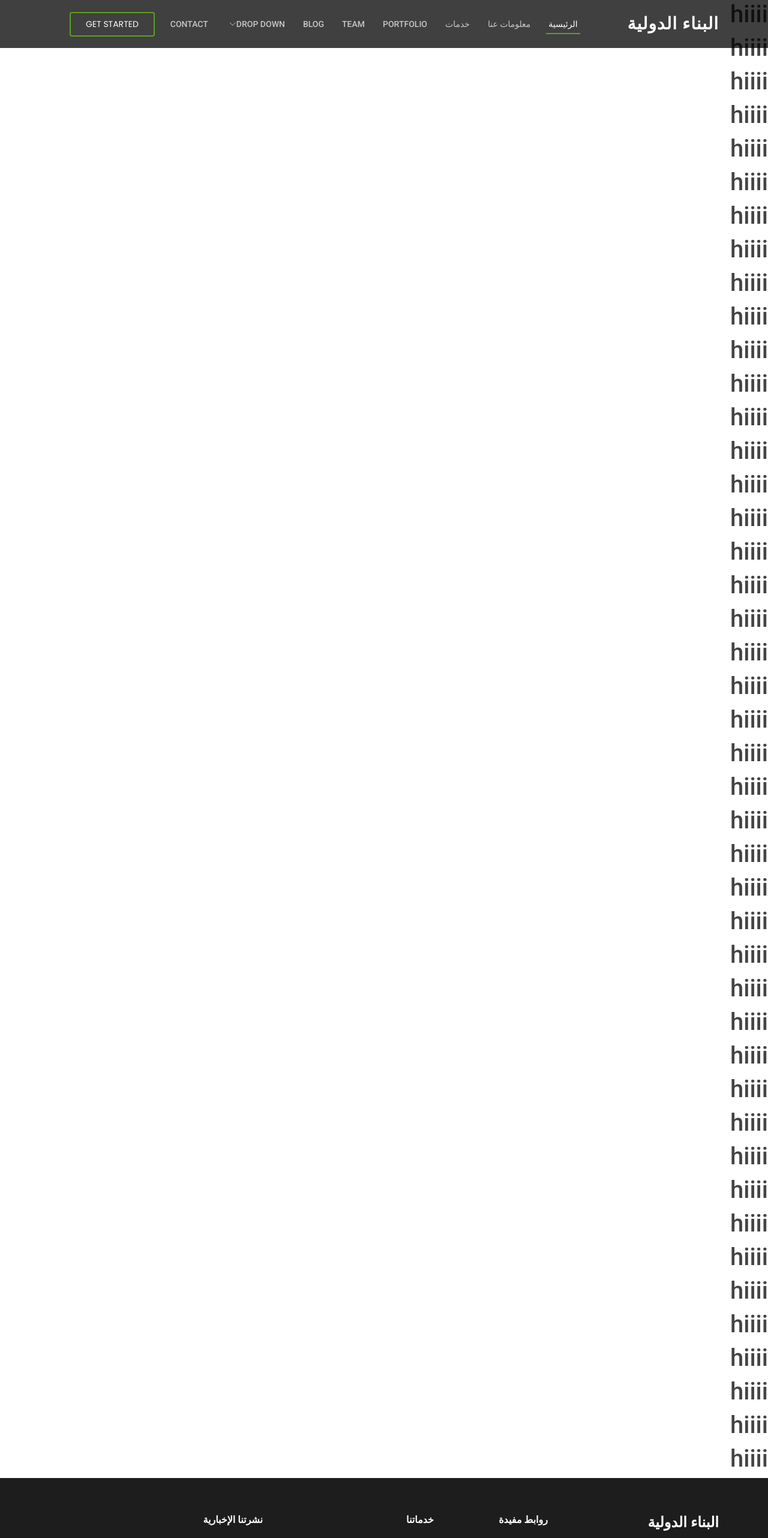
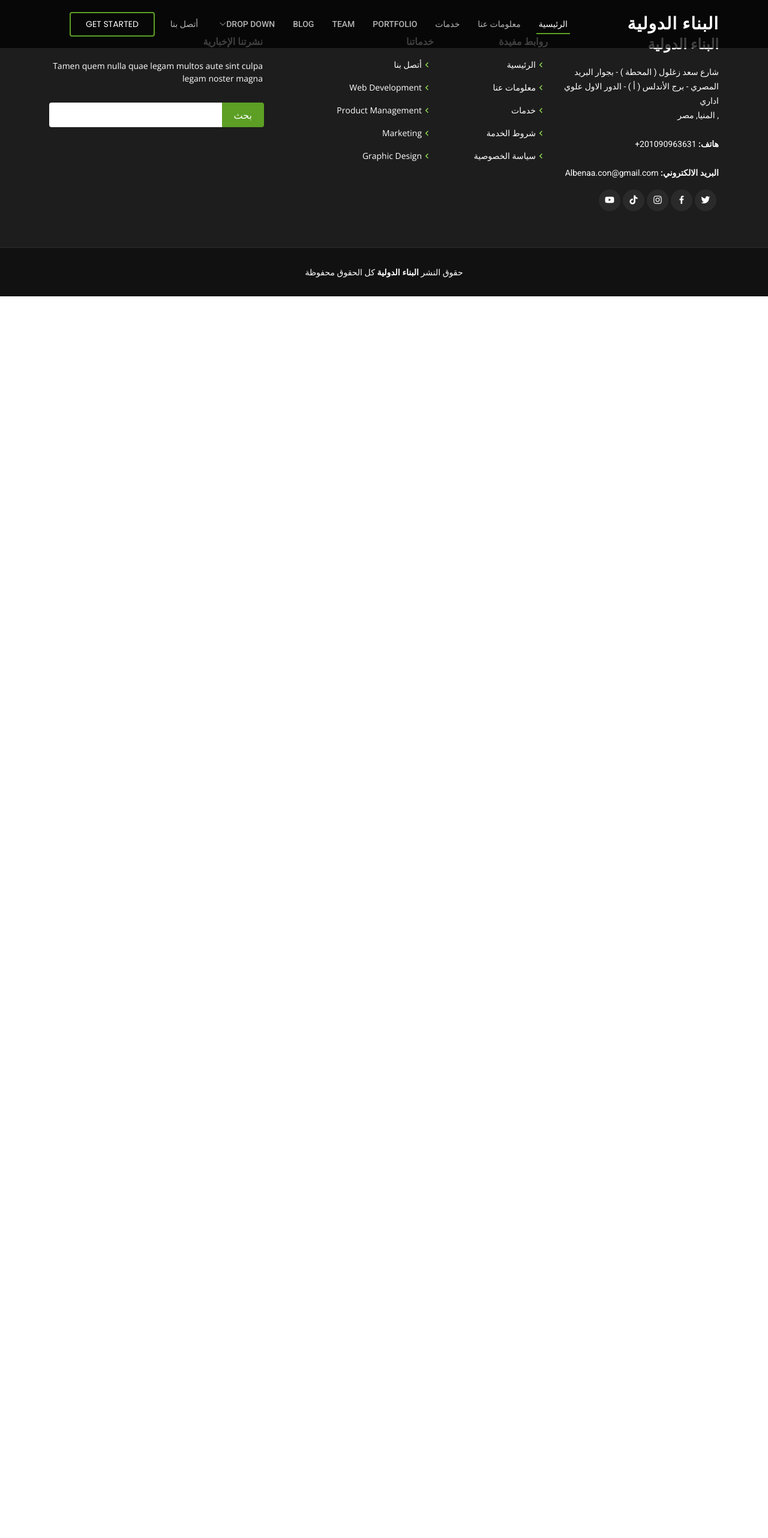
Before and after one commit to haidy-ismail/Courses, an Angular app: page / in a window 1280 px wide. Shown: the top 2564 px of the page at 60% size. After the commit the page ends 800 px from the top, so only its background shows below. Built offline with nearby package versions, Linux system fonts and the light colour scheme.

Commit message:
ContactUs

```diff
--- a/src/app/app-routing.module.ts
+++ b/src/app/app-routing.module.ts
@@ -1,7 +1,10 @@
 import { NgModule } from '@angular/core';
 import { RouterModule, Routes } from '@angular/router';
+import { ContactComponent } from './components/contact/contact.component';
 
-const routes: Routes = [];
+const routes: Routes = [
+  {path:'contact',component:ContactComponent}
+];
 
 @NgModule({
   imports: [RouterModule.forRoot(routes)],
--- a/src/app/app.component.css
+++ b/src/app/app.component.css
@@ -1,3 +1,3 @@
 body {
-    direction: rtl; /* Set the default direction of the text to right-to-left */
+    direction: rtl;
   }
--- a/src/app/app.component.html
+++ b/src/app/app.component.html
@@ -1,51 +1,7 @@
 <app-header></app-header>
 
+
 <router-outlet></router-outlet>
-
-<h1>hiiii</h1>
-<h1>hiiii</h1>
-<h1>hiiii</h1>
-<h1>hiiii</h1>
-<h1>hiiii</h1>
-<h1>hiiii</h1>
-<h1>hiiii</h1>
-<h1>hiiii</h1>
-<h1>hiiii</h1>
-<h1>hiiii</h1>
-<h1>hiiii</h1>
-<h1>hiiii</h1>
-<h1>hiiii</h1>
-<h1>hiiii</h1>
-<h1>hiiii</h1>
-<h1>hiiii</h1>
-<h1>hiiii</h1>
-<h1>hiiii</h1>
-<h1>hiiii</h1>
-<h1>hiiii</h1>
-<h1>hiiii</h1>
-<h1>hiiii</h1>
-<h1>hiiii</h1>
-<h1>hiiii</h1>
-<h1>hiiii</h1>
-<h1>hiiii</h1>
-<h1>hiiii</h1>
-<h1>hiiii</h1>
-<h1>hiiii</h1>
-<h1>hiiii</h1>
-<h1>hiiii</h1>
-<h1>hiiii</h1>
-<h1>hiiii</h1>
-<h1>hiiii</h1>
-<h1>hiiii</h1>
-<h1>hiiii</h1>
-<h1>hiiii</h1>
-<h1>hiiii</h1>
-<h1>hiiii</h1>
-<h1>hiiii</h1>
-<h1>hiiii</h1>
-<h1>hiiii</h1>
-<h1>hiiii</h1>
-<h1>hiiii</h1>
 
 
 
--- a/src/app/app.module.ts
+++ b/src/app/app.module.ts
@@ -5,12 +5,14 @@ import { AppRoutingModule } from './app-routing.module';
 import { AppComponent } from './app.component';
 import { HeaderComponent } from './shared/header/header.component';
 import { FooterComponent } from './shared/footer/footer.component';
+import { ContactComponent } from './components/contact/contact.component';
 
 @NgModule({
   declarations: [
     AppComponent,
     HeaderComponent,
-    FooterComponent
+    FooterComponent,
+    ContactComponent
   ],
   imports: [
     BrowserModule,
--- /dev/null
+++ b/src/app/components/contact/contact.component.css
@@ -0,0 +1,32 @@
+#contact{
+  margin-top: 80px;
+  background-color: #f1f1f1;
+}
+
+.my-shadow {
+    position: absolute;
+    top: 16%;
+    color: rgba(0, 0, 0, 0.05);
+    left: 0;
+    right: 0;
+    z-index: 1;
+    font-weight: 700;
+    font-size: 52px;
+    text-transform: uppercase;
+    line-height: 1;
+  }
+
+  .contact  i {
+    font-size: 48px;
+    display: inline-block;
+    margin-bottom: 10px;
+    color: #5c9f24;
+  }
+
+  .contact  h3 {
+    font-size: 18px;
+    margin-bottom: 15px;
+    font-weight: bold;
+    text-transform: uppercase;
+    color: #999;
+  }
--- /dev/null
+++ b/src/app/components/contact/contact.component.html
@@ -0,0 +1,82 @@
+
+
+
+<section id="contact" class="contact section-bg" >
+
+    <div class="container section-title" data-aos="fade-up">
+      <span class="my-shadow">أتصل بنا</span>
+      <h2 class="">أتصل بنا</h2>
+      <p>شركة البناء الدولية للإستثمار و التنمية شركة مساهمة مصرية #الإستثمار_في_حب_مصر🇪🇬</p>
+    </div>
+    <div class="container" data-aos="fade-up" data-aos-delay="100">
+
+      <div class="row gy-4">
+
+        <div class="col-lg-6 my-bg" >
+          <div class="info-item d-flex flex-column justify-content-center align-items-center " data-aos="fade-up" data-aos-delay="200">
+            <i class="bi bi-geo-alt"></i>
+            <h3>العنوان</h3>
+            <p>شارع سعد زغلول ( المحطة ) - بجوار البريد المصري - برج الأندلس ( أ ) - الدور الاول علوي اداري,المنياو مصر.</p>
+          </div>
+        </div><!-- End Info Item -->
+
+        <div class="col-lg-3 col-md-6 my-bg">
+          <div class="info-item d-flex flex-column justify-content-center align-items-center" data-aos="fade-up" data-aos-delay="300">
+            <i class="bi bi-telephone"></i>
+            <h3>بيانات الاتصال</h3>
+            <p>201090963631+</p>
+          </div>
+        </div><!-- End Info Item -->
+
+        <div class="col-lg-3 col-md-6 my-bg">
+          <div class="info-item d-flex flex-column justify-content-center align-items-center" data-aos="fade-up" data-aos-delay="400">
+            <i class="bi bi-envelope"></i>
+            <h3>البريد الالكتروني</h3>
+            <p>Albenaa.con@gmail.com</p>
+          </div>
+        </div><!-- End Info Item -->
+
+      </div>
+
+      <div class="row gy-4 mt-1">
+        <div class="col-lg-6" data-aos="fade-up" data-aos-delay="300">
+            <iframe src="https://www.google.com/maps/embed?pb=!1m18!1m12!1m3!1d28156.428379145927!2d30.790957225683595!3d28.09915799999999!2m3!1f0!2f0!3f0!3m2!1i1024!2i768!4f13.1!3m3!1m2!1s0x145b2568599f5181%3A0xe30c54aafde7ac93!2z2YXYsdmD2LIg2KfZhNio2YbYp9ihINin2YTYr9mI2YTZiiDZhNmE2K_Ysdin2LPYp9iqINin2YTZhdiq2LfZiNix2Kkg2YjYp9mE2KrYr9ix2YrYqA!5e0!3m2!1sar!2seg!4v1711597978438!5m2!1sar!2seg" width="600" height="450" style="border:0;" allowfullscreen="" loading="lazy" referrerpolicy="no-referrer-when-downgrade"></iframe>
+        </div><!-- End Google Maps -->
+
+        <div class="col-lg-6">
+          <form action="" method="post" class="php-email-form" data-aos="fade-up" data-aos-delay="400">
+            <div class="row gy-4">
+
+              <div class="col-md-6">
+                <input type="text" name="name" class="form-control" placeholder="الاسم" required="">
+              </div>
+
+              <div class="col-md-6 ">
+                <input type="email" class="form-control" name="email" placeholder="البريد الالكتروني" required="">
+              </div>
+
+              <div class="col-md-12">
+                <input type="text" class="form-control" name="subject" placeholder="الموضوع" required="">
+              </div>
+
+              <div class="col-md-12">
+                <textarea class="form-control" name="message" rows="6" placeholder="الرسالة" required=""></textarea>
+              </div>
+
+              <div class="col-md-12 text-center">
+                <div class="loading">تحميل</div>
+                <div class="error-message">هذا الحقل اجباري</div>
+                <div class="sent-message">تم ارسال رسالتك. شكرًا لك!</div>
+
+                <button type="submit">ارسال</button>
+              </div>
+
+            </div>
+          </form>
+        </div>
+
+      </div>
+
+    </div>
+
+  </section>
--- a/src/app/shared/footer/footer.component.html
+++ b/src/app/shared/footer/footer.component.html
@@ -10,7 +10,7 @@
                 شارع سعد زغلول ( المحطة ) -
                  بجوار البريد المصري - برج الأندلس ( أ ) - الدور الاول علوي اداري  <br>
                  , المنيا, مصر<br><br>
-                <strong>هاتف:</strong> +201090963631<br><br>
+                <strong>هاتف:</strong> 201090963631+<br><br>
                 <strong>البريد الالكتروني:</strong> Albenaa.con@gmail.com<br>
               </p>
               <div class="social-links mt-3">
@@ -18,7 +18,7 @@
                 <a href="https://www.facebook.com/elbenaa" class="facebook"><i class="bx bxl-facebook"></i></a>
                 <a href="https://www.instagram.com/albenaa_edu?igsh=MWt4c2RjeTFubG85MQ==" class="instagram"><i class="bx bxl-instagram"></i></a>
                 <a href="https://www.tiktok.com/@albenaa.academy?lang=ar" class="google-plus"><i class="bx bxl-tiktok"></i></a>
-                <a href="https://youtube.com/@albenaaacademy7673?si=FdHbCvm2YtwSNUA-" class="linkedin"><i class="bx bxl-youtube"></i></a>
+                <a href="https://www.youtube.com/channel/UCGUeEAII0NBTfS8_vPMJTGQ" class="linkedin"><i class="bx bxl-youtube"></i></a>
               </div>
             </div>
           </div>
@@ -38,11 +38,11 @@
           <div class="col-lg-3 col-md-6 footer-links">
             <h4>خدماتنا</h4>
             <ul>
-              <li><i class="bx bx-chevron-right"></i> <a href="#">Web Design</a></li>
-              <li><i class="bx bx-chevron-right"></i> <a href="#">Web Development</a></li>
-              <li><i class="bx bx-chevron-right"></i> <a href="#">Product Management</a></li>
-              <li><i class="bx bx-chevron-right"></i> <a href="#">Marketing</a></li>
-              <li><i class="bx bx-chevron-right"></i> <a href="#">Graphic Design</a></li>
+              <li><i class="bx bx-chevron-left"></i> <a routerLink="contact">أتصل بنا</a></li>
+              <li><i class="bx bx-chevron-left"></i> <a href="#">Web Development</a></li>
+              <li><i class="bx bx-chevron-left"></i> <a href="#">Product Management</a></li>
+              <li><i class="bx bx-chevron-left"></i> <a href="#">Marketing</a></li>
+              <li><i class="bx bx-chevron-left"></i> <a href="#">Graphic Design</a></li>
             </ul>
           </div>
 
--- a/src/app/shared/header/header.component.html
+++ b/src/app/shared/header/header.component.html
@@ -2,8 +2,7 @@
     <div class="container d-flex align-items-center justify-content-between">
 
       <h1 class="logo"><a href="index.html">البناء الدولية</a></h1>
-      <!-- Uncomment below if you prefer to use an image logo -->
-      <!-- <a href="index.html" class="logo"><img src="assets/img/logo.png" alt="" class="img-fluid"></a>-->
+
 
       <nav id="navbar" class="navbar">
         <ul>
@@ -30,11 +29,11 @@
               <li><a href="#">Drop Down 4</a></li>
             </ul>
           </li>
-          <li><a class="nav-link scrollto" href="#contact">Contact</a></li>
+          <li><a class="nav-link scrollto" routerLink="contact">أتصل بنا</a></li>
           <li><a class="getstarted scrollto" href="#about">Get Started</a></li>
         </ul>
         <i class="bi bi-list mobile-nav-toggle"></i>
-      </nav><!-- .navbar -->
+      </nav>
 
     </div>
   </header>
--- a/src/index.html
+++ b/src/index.html
@@ -5,7 +5,6 @@
   <title>البناء الدولية</title>
   <base href="/">
   <meta name="viewport" content="width=device-width, initial-scale=1">
-  <!-- <link rel="icon" type="image/x-icon" href="favicon.ico"> -->
 
     <!-- Favicons -->
     <link href="assets/img/logo.jpg" rel="icon">
```
Also changed, not shown: src/app/components/contact/contact.component.ts (added, +10 -0 lines), 1 other file (tests, documents, lock files or other folders).
